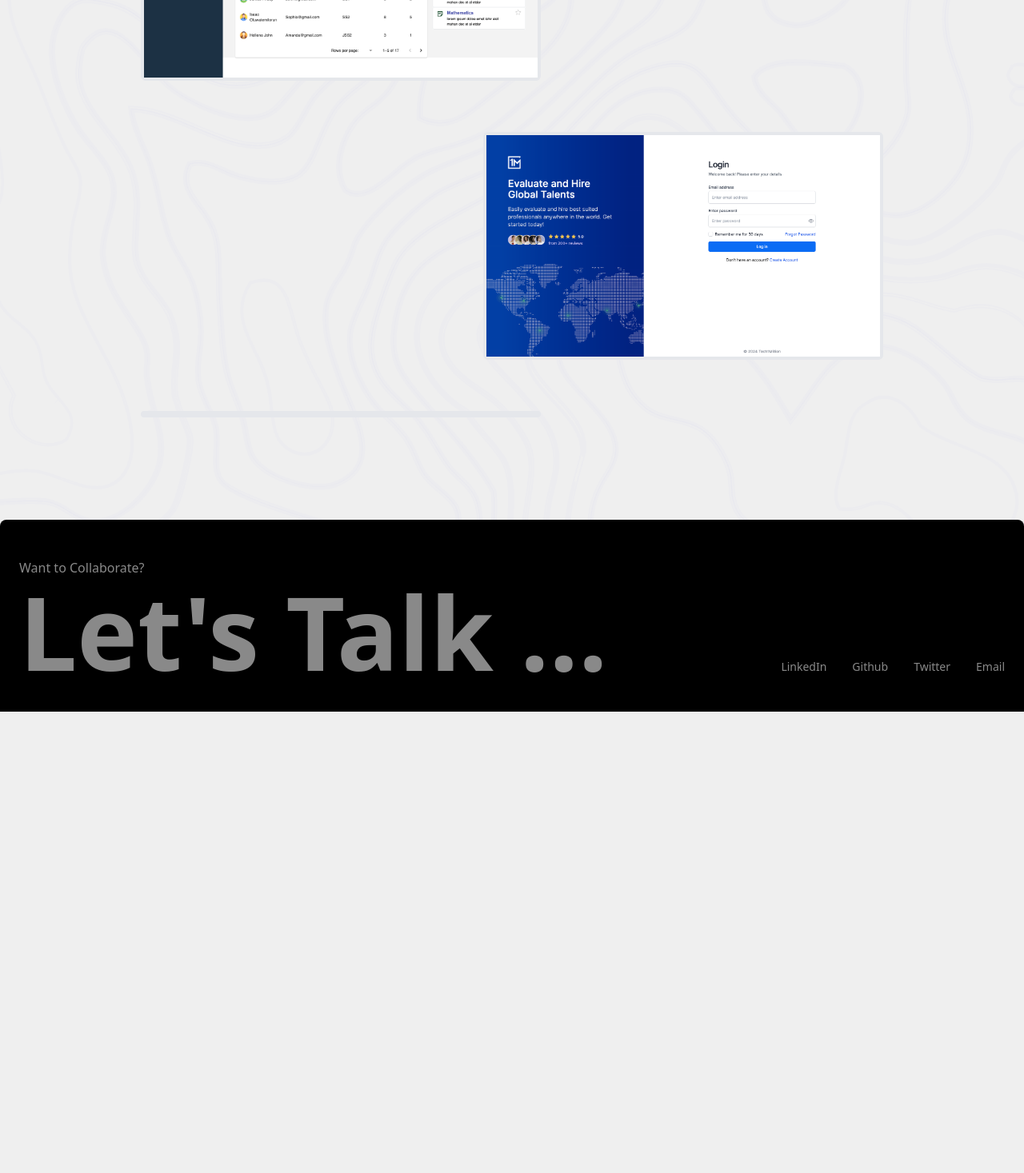
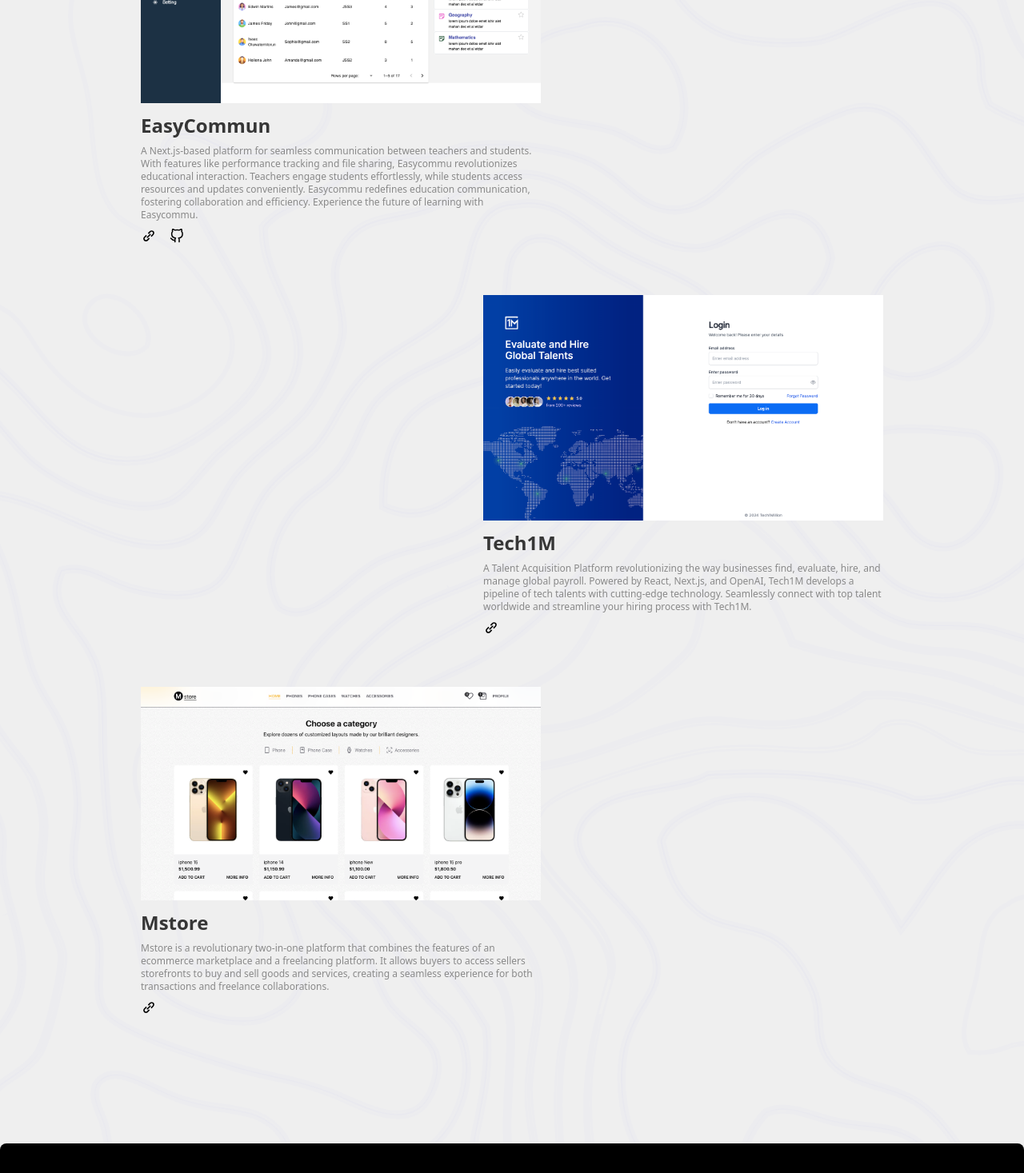
Before and after one commit to azeezcodes/Portfolio, a Next.js app: page /skills in a window 1280 px wide. Shown: the part 1078-2545 px from the top of the page at 80% size. Before the commit the page ends 1968 px from the top, so only its background shows below. Built offline with nearby package versions, Linux system fonts and the light colour scheme.

Commit message:
adding project

```diff
--- a/app/skills/page.jsx
+++ b/app/skills/page.jsx
@@ -3,6 +3,10 @@ import React from 'react'
 import skillChart from "../../public/skills.svg"
 import tech from "../../public/tech.png"
 import easy from "../../public/easy.png"
+import phone from "../../public/phone.png"
+import Link from 'next/link'
+import { CgLink } from "react-icons/cg";
+import { FiGithub } from "react-icons/fi";
 
 const page = () => {
   return (
@@ -29,16 +33,44 @@ const page = () => {
           </p>
 
 
-        <div className="grid px-44">
-          <div className='justify-self-start  w-[500px] h-fit rounded-md  border-4 border-grey-600 mt-16'>
+        <div className="grid md:px-44 p-8">
+          <div className='md:justify-self-start justify-self-center  md:w-[500px] w-fit h-fit rounded-md  mt-16'>
             <Image src={easy} alt='skillChart' width={500}
               height={500} />
+            <div className="flex flex-col">
+              <p className="font-black text-2xl text-[#363636] mt-3"> EasyCommun</p>
+              <p className="text-xs text-[#898989] mt-2 "> A Next.js-based platform for seamless communication between teachers and students. With features like performance tracking and file sharing, Easycommu revolutionizes educational interaction. Teachers engage students effortlessly, while students access resources and updates conveniently. Easycommu redefines education communication, fostering collaboration and efficiency. Experience the future of learning with Easycommu.</p>
+            </div>
+            <div className="flex mt-2 gap-4 items-center">
+              <CgLink size={20}/>
+              <FiGithub size={18}/>
+            </div>
           </div>
-          <div className="justify-self-end   w-[500px] h-fit  rounded-md border-4  border-grey-600  mt-16 ">
+          <div className="md:justify-self-end  justify-self-center   md:w-[500px] w-fit h-fit rounded-md mt-16 ">
             <Image src={tech} alt='skillChart' width={500}
               height={500} />
+            <div className="flex flex-col">
+              <p className="font-black text-2xl text-[#363636] mt-3">Tech1M</p>
+              <p className="text-xs text-[#898989] mt-2 ">  A Talent Acquisition Platform revolutionizing the way businesses find, evaluate, hire, and manage global payroll. Powered by React, Next.js, and OpenAI, Tech1M develops a pipeline of tech talents with cutting-edge technology. Seamlessly connect with top talent worldwide and streamline your hiring process with Tech1M.</p>
+            </div>
+            <div className="flex mt-2 gap-4 items-center">
+              <Link href="https://tech1m.com/" target='blank'><CgLink size={20} /></Link>
+            </div>
           </div>
-          <div className='justify-self-start  w-[500px] h-fit rounded-md border-4 border-grey-600 mt-16'></div>
+
+          <div className='md:justify-self-start justify-self-center    md:w-[500px] w-fit h-fit rounded-md mt-16'>
+            <Image src={phone} alt='skillChart' width={500}
+              height={500} />
+            <div className="flex flex-col">
+              <p className="font-black text-2xl text-[#363636] mt-3">Mstore</p>
+              <p className="text-xs text-[#898989] mt-2 ">Mstore is a revolutionary two-in-one platform that combines the features of an ecommerce marketplace and a freelancing platform. It allows buyers to access sellers storefronts to buy and sell goods and services, creating a seamless experience for both transactions and freelance collaborations.</p>
+
+            </div>
+            <div className="flex mt-2 gap-4 items-center">
+              <Link href=" https://mstore-peach.vercel.app/" target='blank'><CgLink size={20} /></Link>
+            </div>
+                </div>
+
 
         </div>
 
```
Also changed, not shown: public/phone.png (added).
